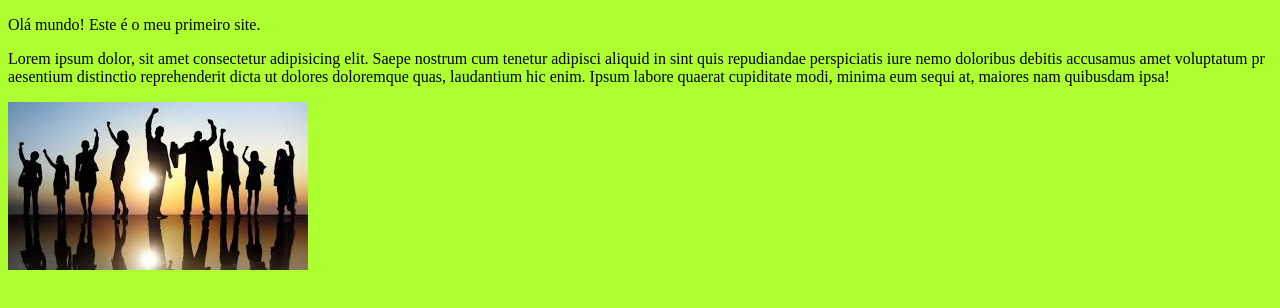
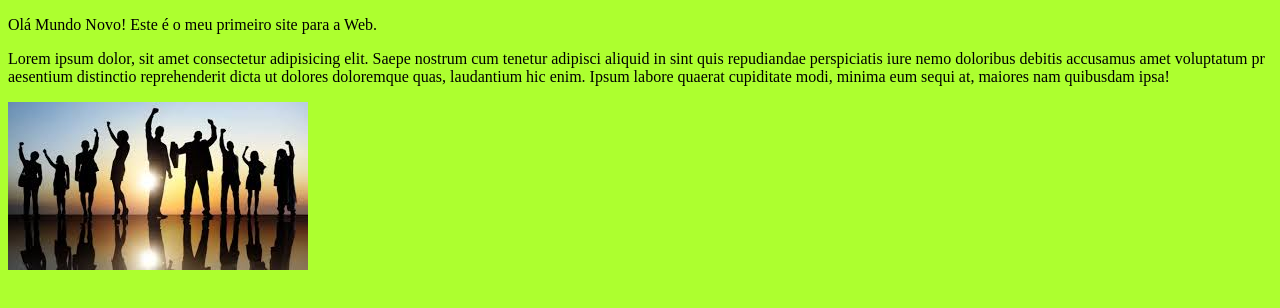
Before and after one commit to PedroHMS7/ProjetoWeb1, a plain HTML site: page index.html in a window 1280 px wide. Drawn offline with Linux system fonts and the light colour scheme.

Commit message:
MERGE index.html

```diff
--- a/index.html
+++ b/index.html
@@ -7,7 +7,7 @@
        <link rel="stylesheet" href="style.css">
     </head>
     <body>
-        <p>Olá mundo! Este é o meu primeiro site.</p>
+        <p>Olá Mundo Novo! Este é o meu primeiro site para a Web.</p>
 
         <p>Lorem ipsum dolor, sit amet consectetur adipisicing elit.
            Saepe nostrum cum tenetur adipisci aliquid in sint quis
```
